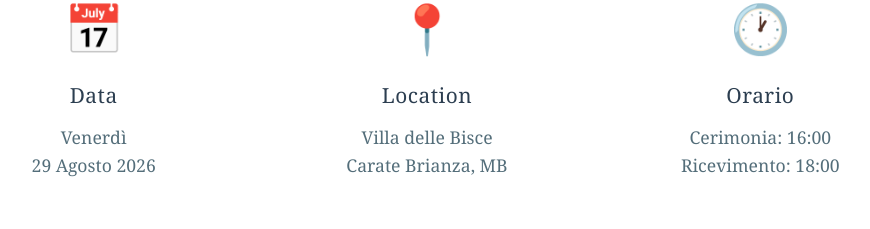
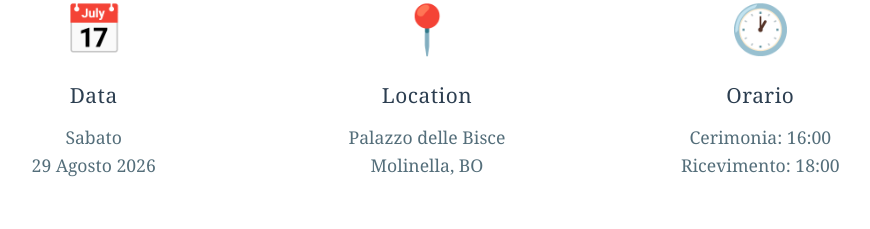
Before and after one commit to checcocav/wedding-villa-bisce, a Next.js app: page / in a window 1280 px wide. Shown: the part 1040-1269 px from the top of the page, without its empty margins (213-1083 px from the left). Built offline with nearby package versions, Linux system fonts and the light colour scheme.

Commit message:
Update LandingClient.tsx

```diff
--- a/app/LandingClient.tsx
+++ b/app/LandingClient.tsx
@@ -143,7 +143,7 @@ export default function LandingClient() {
               color: '#546e7a',
               lineHeight: '1.6'
             }}>
-              Venerdì<br />
+              Sabato<br />
               29 Agosto 2026
             </p>
           </div>
@@ -168,8 +168,8 @@ export default function LandingClient() {
               color: '#546e7a',
               lineHeight: '1.6'
             }}>
-              Villa delle Bisce<br />
-              Carate Brianza, MB
+              Palazzo delle Bisce<br />
+              Molinella, BO
             </p>
           </div>
 
```
